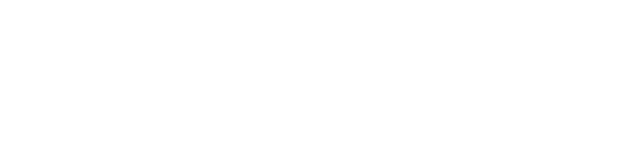
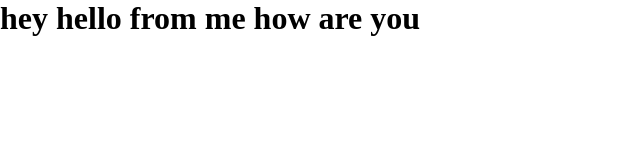
Before and after one commit to bhartimourya11/nov22-repo, a plain HTML site: page index.html in a window 1280 px wide. Shown: the whole page, without its empty margins (0-640 px from the left). Drawn offline with Linux system fonts and the light colour scheme.

Commit message:
second commit

```diff
--- a/index.html
+++ b/index.html
@@ -7,6 +7,6 @@
     <link rel="stylesheet" href="style.css">
 </head>
 <body>
-
+    <h1>hey hello from me how are you</h1>
 </body>
 </html>
```
